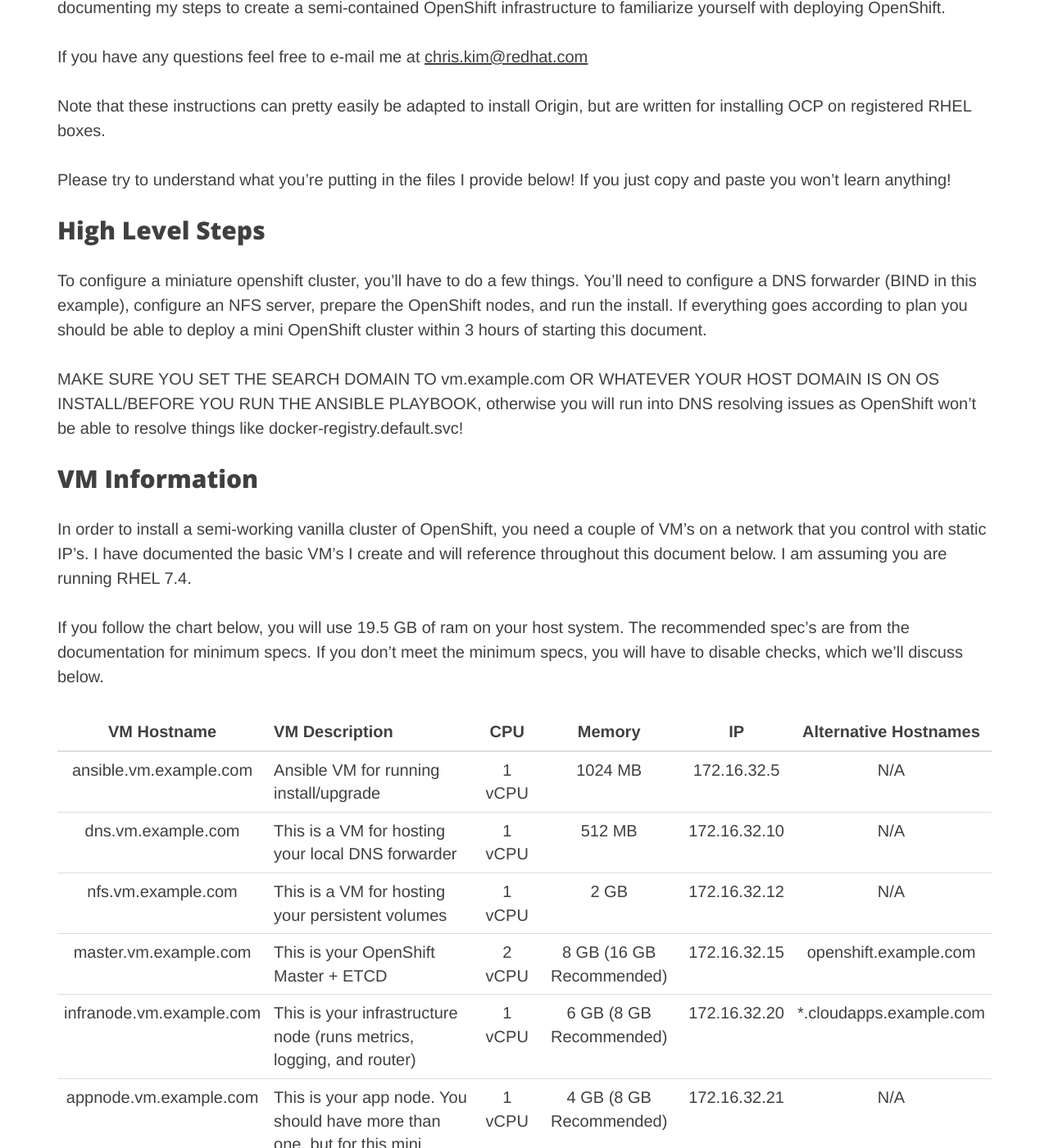
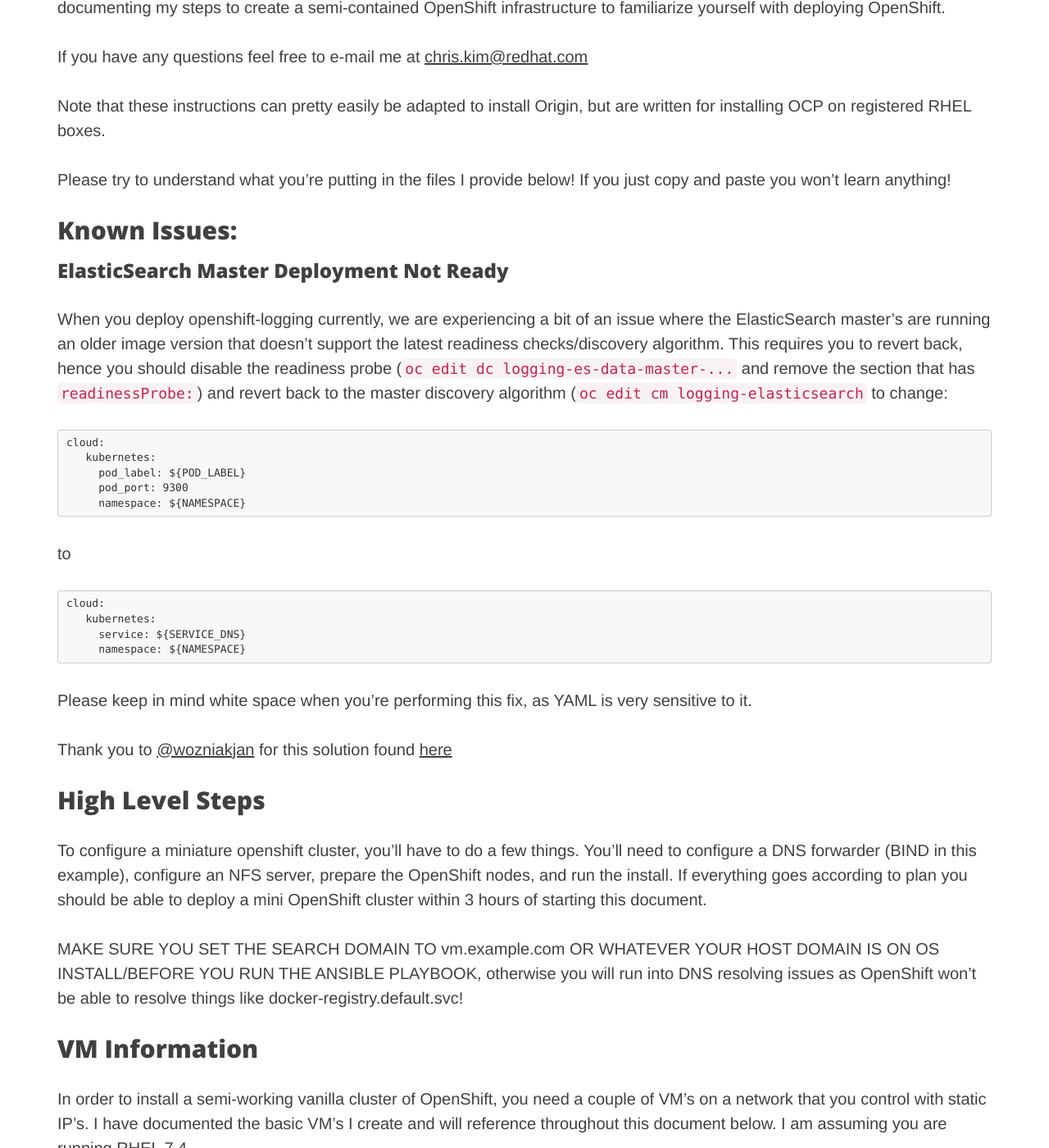
Before and after one commit to Oats87/oats87.github.io, a Jekyll site: the page built from _posts/2017-10-19-mini-cluster.markdown, in a window 1280 px wide and 1400 px high, scrolled down 748 px. Shown: the whole window at 82% size. Built offline with Jekyll 4.4.1, drawn with Linux system fonts in a browser that asks for light colours; nearby versions of some CDN libraries; some of the changed text lies outside the part shown.

Commit message:
Adding known issues and fixing the health check section

````diff
--- a/_posts/2017-10-19-mini-cluster.markdown
+++ b/_posts/2017-10-19-mini-cluster.markdown
@@ -16,6 +16,30 @@
 
 Please try to understand what you're putting in the files I provide below! If you just copy and paste you won't learn anything!
 
+## Known Issues:
+
+### ElasticSearch Master Deployment Not Ready
+
+When you deploy openshift-logging currently, we are experiencing a bit of an issue where the ElasticSearch master's are running an older image version that doesn't support the latest readiness checks/discovery algorithm. This requires you to revert back, hence you should disable the readiness probe (`oc edit dc logging-es-data-master-...` and remove the section that has `readinessProbe:`) and revert back to the master discovery algorithm (`oc edit cm logging-elasticsearch` to change:
+
+```
+cloud:
+   kubernetes:
+     pod_label: ${POD_LABEL}
+     pod_port: 9300
+     namespace: ${NAMESPACE}
+```
+to
+```
+cloud:
+   kubernetes:
+     service: ${SERVICE_DNS}
+     namespace: ${NAMESPACE}
+```
+
+Please keep in mind white space when you're performing this fix, as YAML is very sensitive to it.
+
+Thank you to [@wozniakjan](https://github.com/wozniakjan) for this solution found [here](https://github.com/openshift/openshift-ansible/issues/5497#issuecomment-331372471)
 ## High Level Steps
 
 To configure a miniature openshift cluster, you'll have to do a few things. You'll need to configure a DNS forwarder (BIND in this example), configure an NFS server, prepare the OpenShift nodes, and run the install. If everything goes according to plan you should be able to deploy a mini OpenShift cluster within 3 hours of starting this document.
@@ -381,8 +399,18 @@
 openshift_hosted_logging_storage_volume_size=10Gi
 ```
 
-## Running ANSIBLE!!
+## Running Ansible
 
 Once you've done these things, and you can run `ansible nodes -m ping` and get no red, you're ready to run the install!
 
 `ansible-playbook /usr/share/ansible/openshift-ansible/playbooks/byo/config.yml`
+
+After the install completes, provided you don't have any issues with deployment, you should be able to access your cluster at
+
+[https://openshift.example.com](https://openshift.example.com) if you set your machine DNS to the DNS of your internal DNS server (that is overriding your DNS setup)
+
+## Running Health Checks
+
+If you wish to run health checks after your install (and given you didn't disable all of them using the `openshift_disable_check` variable), you can invoke a manual run of just the health checks by running:
+
+`ansible-playbook /usr/share/ansible/openshift-ansible/playbooks/byo/openshift-checks/health.yml`
````
Also changed, not shown: other parts of _posts/2017-10-19-mini-cluster.markdown (+0 -6 lines).
